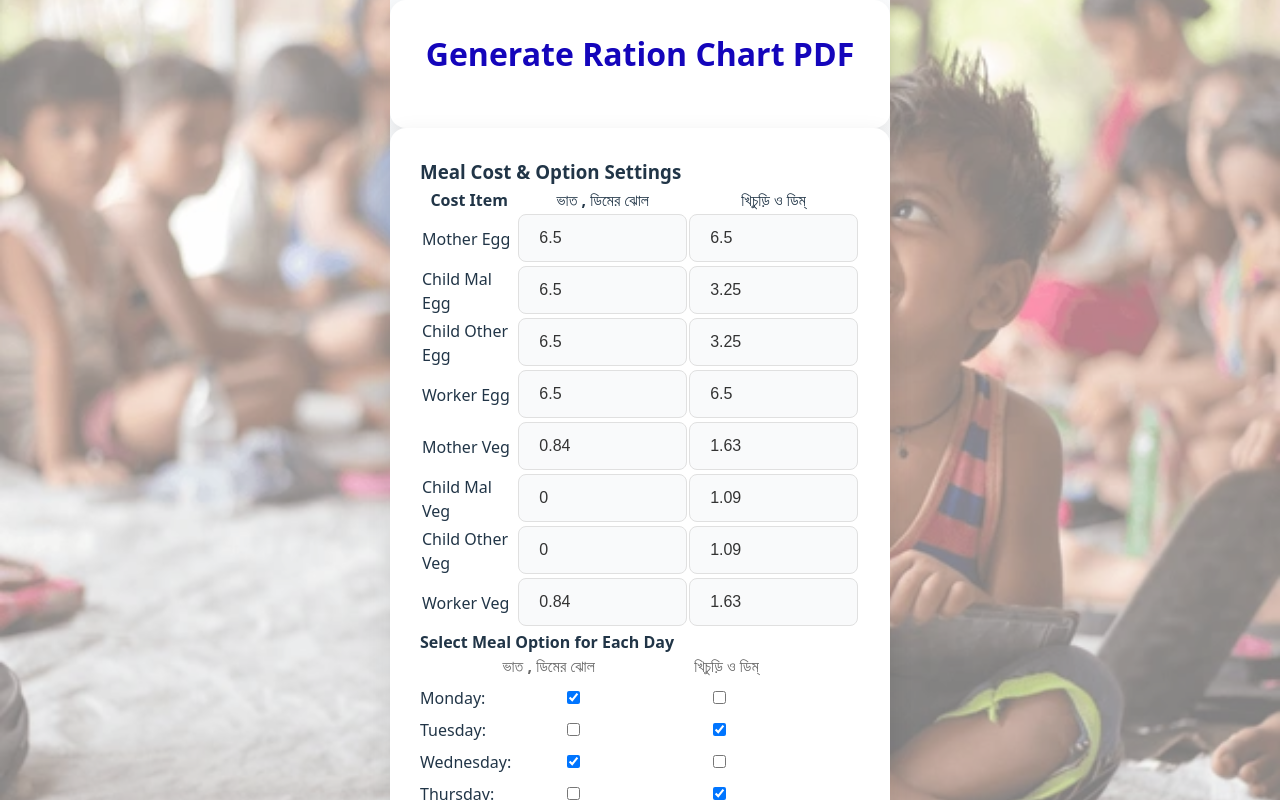
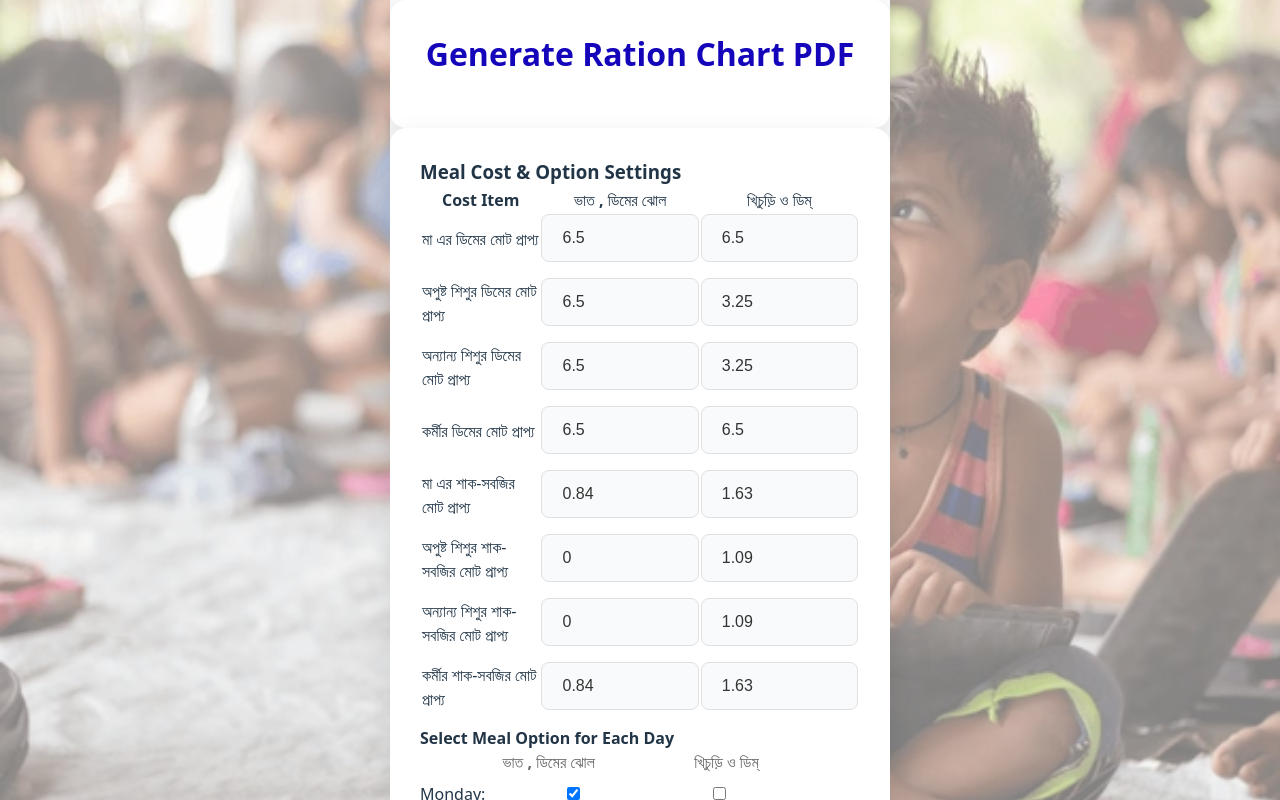
Before and after one commit to rajpriyam86/Ration-Chart-Generator, a React (Vite) app: page / in a window 1280 px wide. Both pictures are taken after a click on the button "Edit Cost✏️". Shown: the top 800 px of the page. Built offline with nearby package versions, Linux system fonts and the light colour scheme.

Commit message:
changed to Bengali font in Edit preview

```diff
--- a/src/App.jsx
+++ b/src/App.jsx
@@ -606,7 +606,7 @@ const App = () => {
         {(!showCostPopup && !showPreview) && (
           /* Edit icon to open the cost & meal settings popup */
           <div className="flex justify-end mb-4" style={{ display: "flex", justifyContent: "flex-end", margin: "5px 0px" }} >
-            <button onClick={openPopup} title="Edit Meal Settings" className="p-2 border rounded-full" style={{width:150}}>
+            <button onClick={openPopup} title="Edit Meal Settings" className="p-2 border rounded-full" style={{ width: 150 }}>
               Edit Cost✏️
             </button>
           </div>
@@ -833,15 +833,16 @@ const App = () => {
                 </thead>
                 <tbody>
                   {[
-                    { label: "Mother Egg", key: "motherEgg" },
-                    { label: "Child Mal Egg", key: "childMalEgg" },
-                    { label: "Child Other Egg", key: "childOtherEgg" },
-                    { label: "Worker Egg", key: "workerEgg" },
-                    { label: "Mother Veg", key: "motherVeg" },
-                    { label: "Child Mal Veg", key: "childMalVeg" },
-                    { label: "Child Other Veg", key: "childOtherVeg" },
-                    { label: "Worker Veg", key: "workerVeg" },
+                    { label: "মা এর ডিমের মোট প্রাপ্য", key: "motherEgg" },
+                    { label: "অপুষ্ট শিশুর ডিমের মোট প্রাপ্য", key: "childMalEgg" },
+                    { label: "অন্যান্য শিশুর ডিমের মোট প্রাপ্য", key: "childOtherEgg" },
+                    { label: "কর্মীর ডিমের মোট প্রাপ্য", key: "workerEgg" },
+                    { label: "মা এর শাক-সবজির মোট প্রাপ্য", key: "motherVeg" },
+                    { label: "অপুষ্ট শিশুর শাক-সবজির মোট প্রাপ্য", key: "childMalVeg" },
+                    { label: "অন্যান্য শিশুর শাক-সবজির মোট প্রাপ্য", key: "childOtherVeg" },
+                    { label: "কর্মীর শাক-সবজির মোট প্রাপ্য", key: "workerVeg" },
                   ].map((item) => (
+                    <>
                       <tr key={item.key}>
                         <td className="border p-2">{item.label}</td>
                         <td className="border p-2">
@@ -861,7 +862,12 @@ const App = () => {
                           />
                         </td>
                       </tr>
+                      <tr>
+                        <td colSpan="3" style={{ height: "10px" }}></td>
+                      </tr>
+                    </>
                   ))}
+
                 </tbody>
               </table>
             </div>
```
Lines whose indentation alone changed are shown as unchanged.
